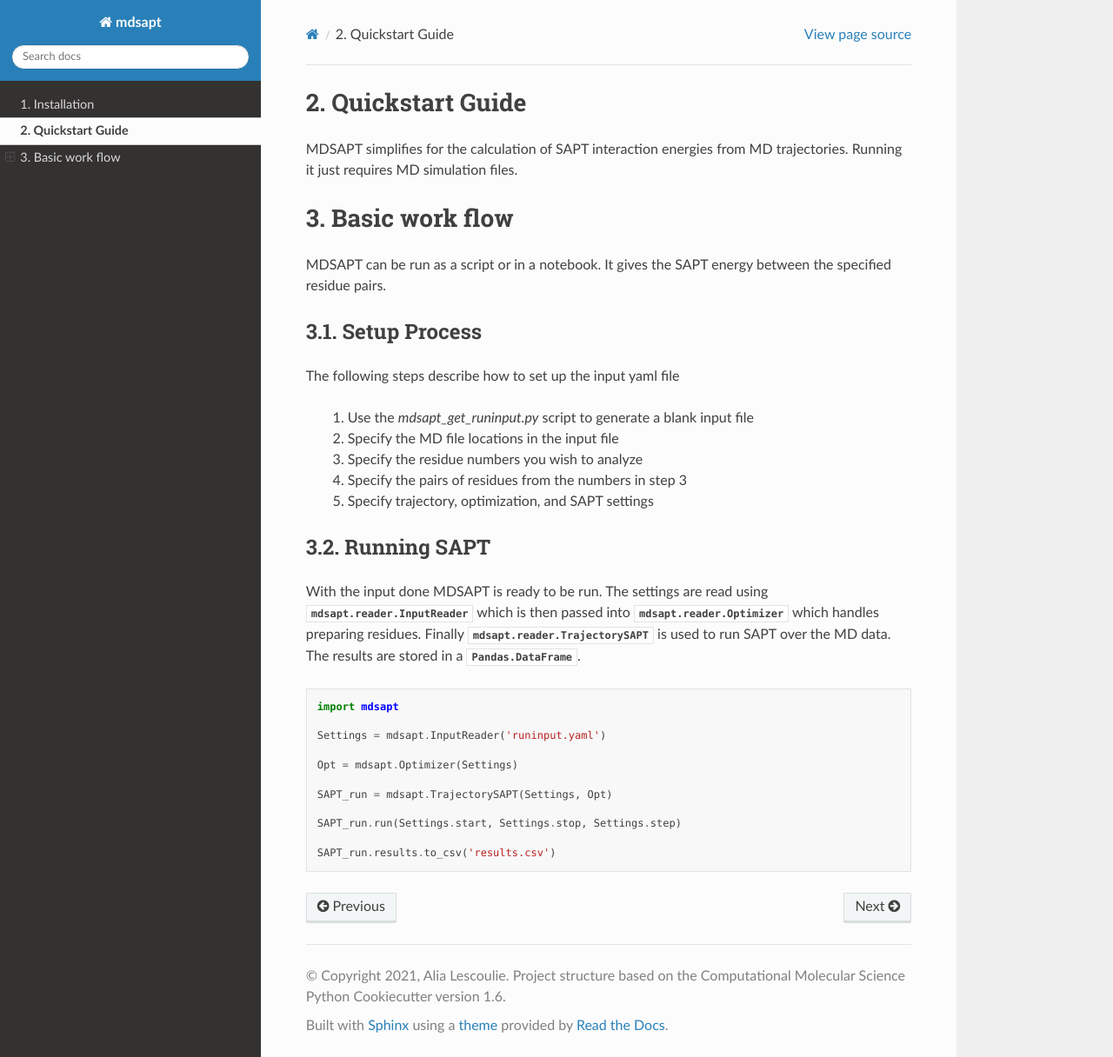
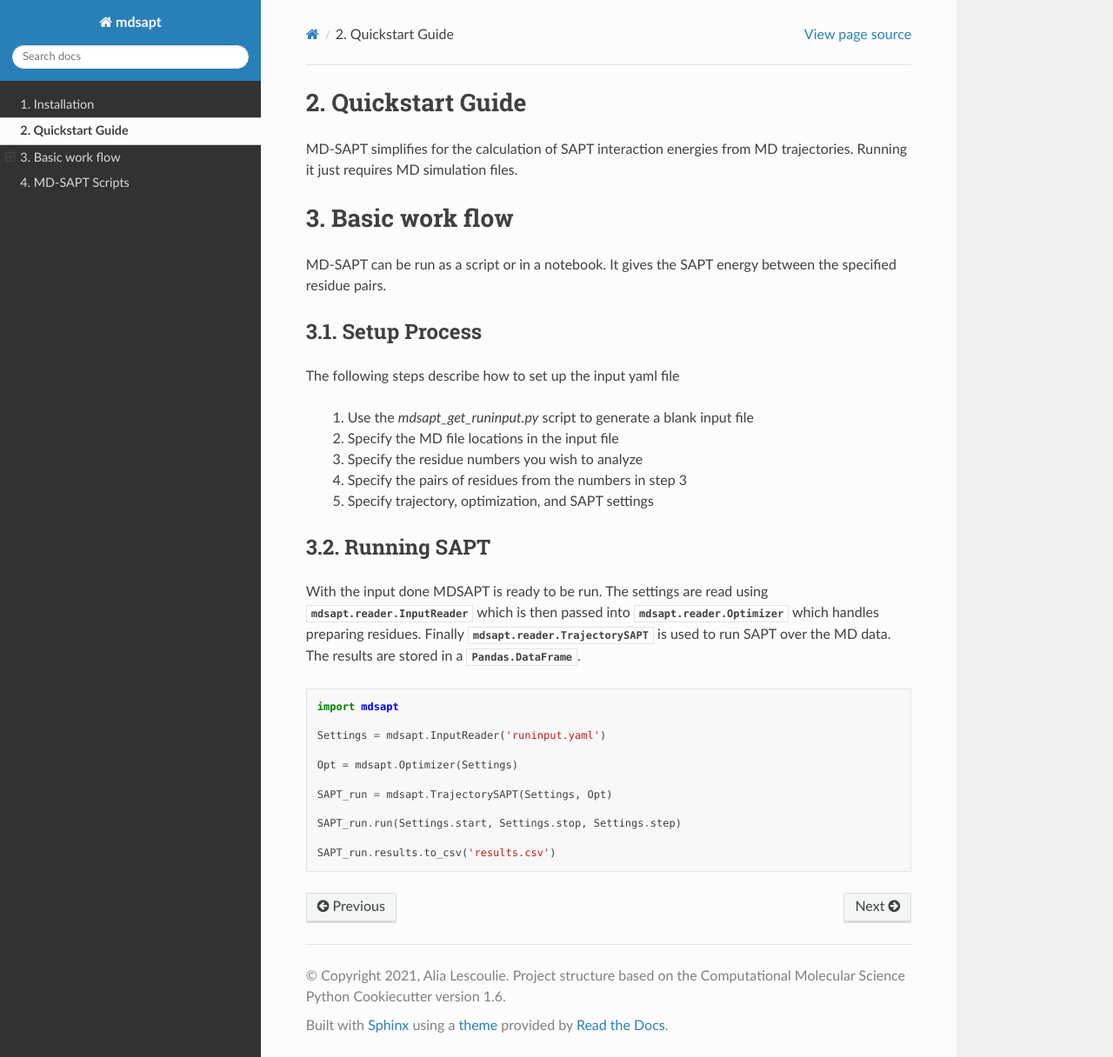
Before and after one commit to calpolyccg/MDSAPT, a Sphinx documentation site: the page built from docs/quick.rst, in a window 1280 px wide and 1216 px high. Shown: the whole window at 87% size. Built offline with Sphinx 7.4.7 and the Read the Docs theme 2.0.0, drawn with Linux system fonts in a browser that asks for light colours; the version number could not be read and is left out.

Commit message:
add docs

```diff
--- a/docs/install.rst
+++ b/docs/install.rst
@@ -1,7 +1,7 @@
 Installation
 ============
 
-Currently MDSAPT is not available via any packaging system. It must be installed
+Currently MD-SAPT is not available via any packaging system. It must be installed
 by cloning the GitHub repository.
 
 .. code-block:: bash
--- a/docs/quick.rst
+++ b/docs/quick.rst
@@ -1,13 +1,13 @@
 Quickstart Guide
 ================
 
-MDSAPT simplifies for the calculation of SAPT interaction energies from MD
+MD-SAPT simplifies for the calculation of SAPT interaction energies from MD
 trajectories. Running it just requires MD simulation files.
 
 Basic work flow
 ===============
 
-MDSAPT can be run as a script or in a notebook. It gives the SAPT energy
+MD-SAPT can be run as a script or in a notebook. It gives the SAPT energy
 between the specified residue pairs.
 
 Setup Process
```
Also changed, not shown: docs/scripts.rst (+20 -0 lines).
